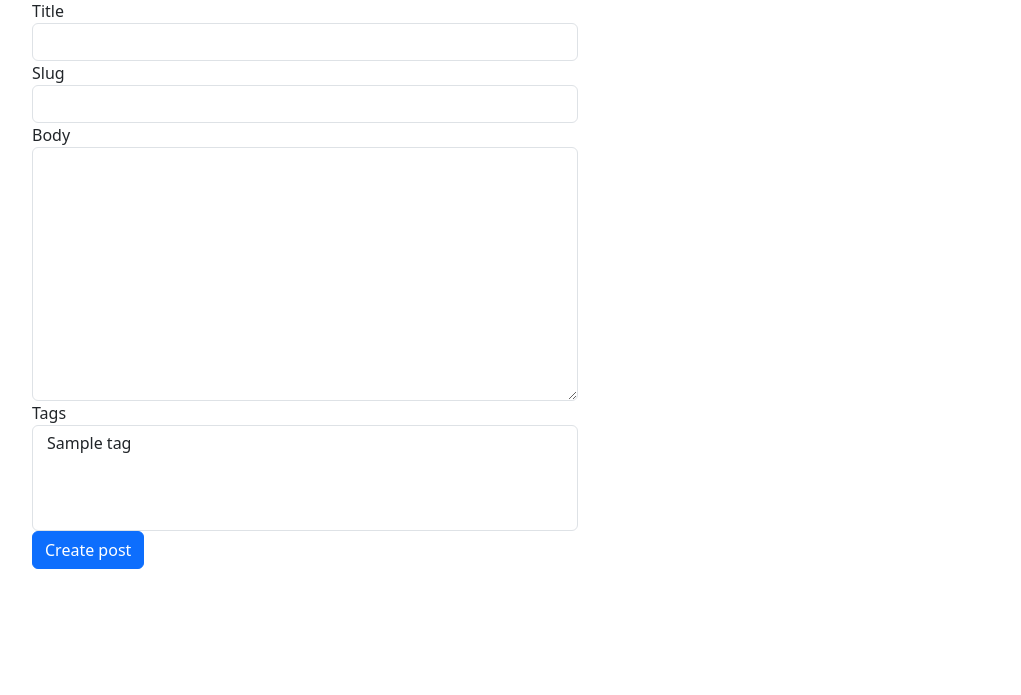
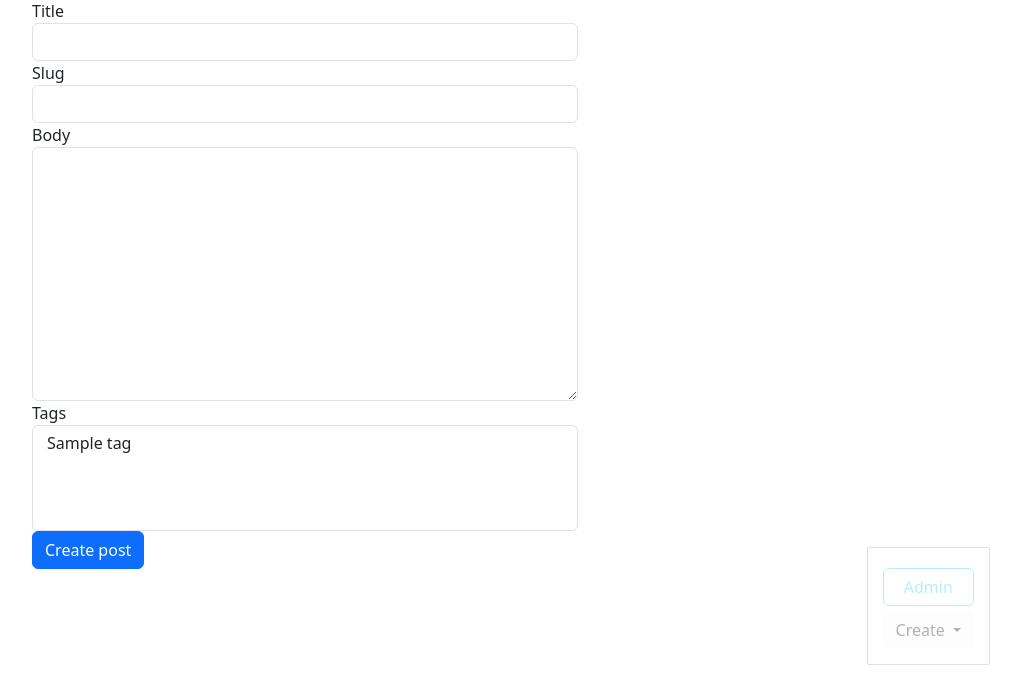
Before and after one commit to Vitalya-01/Blog, a Django app: page /blog/post/create/ in a window 1280 px wide. Shown: the part 105-800 px from the top of the page, without its empty margins (240-1261 px from the left). Run offline with Django 4.2, Linux system fonts and the light colour scheme; tables that the repository leaves empty hold one stand-in row (values such as "Sample post").

Commit message:
customn css

```diff
--- a/blog/templates/blog/base_blog.html
+++ b/blog/templates/blog/base_blog.html
@@ -1 +1,18 @@
 {% extends 'base.html' %}
+
+{% block admin-panel %}
+    <div class="btn-group">
+        <button type="button" class="btn btn-light dropdown-toggle" data-bs-toggle="dropdown" aria-expanded="false">
+            Create
+        </button>
+        <ul class="dropdown-menu">
+            <li><a class="dropdown-item" href="{% url 'post_create_url' %}">Post</a></li>
+            <li><a class="dropdown-item" href="{% url 'tag_create_url' %}">Tag</a></li>
+        </ul>
+    </div>
+
+    <a href="{{ admin_object.get_update_url }}" class="btn btn-light edit"
+       style="{% if detail %}display: block;{% endif %}">Edit</a>
+    <a href="{{ admin_object.get_delete_url }}" class="btn btn-danger delete"
+       style="{% if detail %}display: block;{% endif %}">Delete</a>
+{% endblock %}
--- a/blog/utils.py
+++ b/blog/utils.py
@@ -10,7 +10,9 @@ class ObjectDetailMixin:
 
     def get(self, request, slug):
         obj = get_object_or_404(self.model, slug__iexact=slug)
-        return render(request, self.template, context={self.model.__name__.lower(): obj})
+        return render(request, self.template, context={self.model.__name__.lower(): obj,
+                                                       'admin_object': obj,
+                                                       'detail': True})
 
 
 class ObjectCreateMixin:
--- a/blog/views.py
+++ b/blog/views.py
@@ -22,6 +22,7 @@ class PostUpdate(ObjectUpdateMixin, View):
     model_form = PostForm
     template = 'blog/post_update_form.html'
 
+
 class PostDelete(ObjectDeleteMixin, View):
     model = Post
     template = 'blog/post_delete_form.html'
@@ -44,7 +45,7 @@ class TagUpdate(ObjectUpdateMixin, View):
     template = 'blog/tag_update_form.html'
 
 
-class TagDelete(ObjectDeleteMixin,View):
+class TagDelete(ObjectDeleteMixin, View):
     model = Tag
     template = 'blog/tag_delete_form.html'
     redirect_url = 'tags_list_url'
--- a/blogengine/settings.py
+++ b/blogengine/settings.py
@@ -125,7 +125,10 @@ USE_TZ = True
 # Static files (CSS, JavaScript, Images)
 # https://docs.djangoproject.com/en/4.1/howto/static-files/
 
-STATIC_URL = 'static/'
+STATIC_URL = '/static/'
+STATICFILES_DIRS = [
+    os.path.join(BASE_DIR, 'static')
+]
 
 # Default primary key field type
 # https://docs.djangoproject.com/en/4.1/ref/settings/#default-auto-field
--- /dev/null
+++ b/static/css/styles.css
@@ -0,0 +1,22 @@
+.admin-panel {
+    border: 1px solid #999;
+    border-radius: 2px;
+    position: fixed;
+    right: 50px;
+    bottom: 30px;
+    opacity: 0.3;
+    padding: 15px;
+}
+
+.admin-panel:hover {
+    opacity: 1;
+}
+
+.admin-panel a {
+    display: block;
+    margin: 5px 0px;
+}
+
+a.edit, a.delete {
+    display: none;
+}
--- a/templates/base.html
+++ b/templates/base.html
@@ -1,10 +1,14 @@
+{% load static %}
 <!DOCTYPE html>
 <html lang="en">
 <head>
     <meta charset="UTF-8">
     <meta name="viewport" content="width=device-width, initial-scale=1.0">
     <meta http-equiv="X-UA-Compatible" content="ie=edge">
+    <script src="https://cdn.jsdelivr.net/npm/@popperjs/core@2.11.6/dist/umd/popper.min.js" integrity="sha384-oBqDVmMz9ATKxIep9tiCxS/Z9fNfEXiDAYTujMAeBAsjFuCZSmKbSSUnQlmh/jp3" crossorigin="anonymous"></script>
+    <script src="https://cdn.jsdelivr.net/npm/bootstrap@5.3.0-alpha1/dist/js/bootstrap.min.js" integrity="sha384-mQ93GR66B00ZXjt0YO5KlohRA5SY2XofN4zfuZxLkoj1gXtW8ANNCe9d5Y3eG5eD" crossorigin="anonymous"></script>
     <link href="https://cdn.jsdelivr.net/npm/bootstrap@5.3.0-alpha1/dist/css/bootstrap.min.css" rel="stylesheet" integrity="sha384-GLhlTQ8iRABdZLl6O3oVMWSktQOp6b7In1Zl3/Jr59b6EGGoI1aFkw7cmDA6j6gD" crossorigin="anonymous">
+    <link rel="stylesheet" href="{% static 'css/styles.css' %}">
     <title>
         {% block title %}
             Blog engine
@@ -51,5 +55,12 @@
     </div>
 
 
+    <div class="admin-panel aligned-items-center">
+        <a href="/admin" class="btn btn-outline-info">Admin</a>
+        {% block admin-panel %}
+
+        {% endblock %}
+    </div>
+
 </body>
 </html>
```
